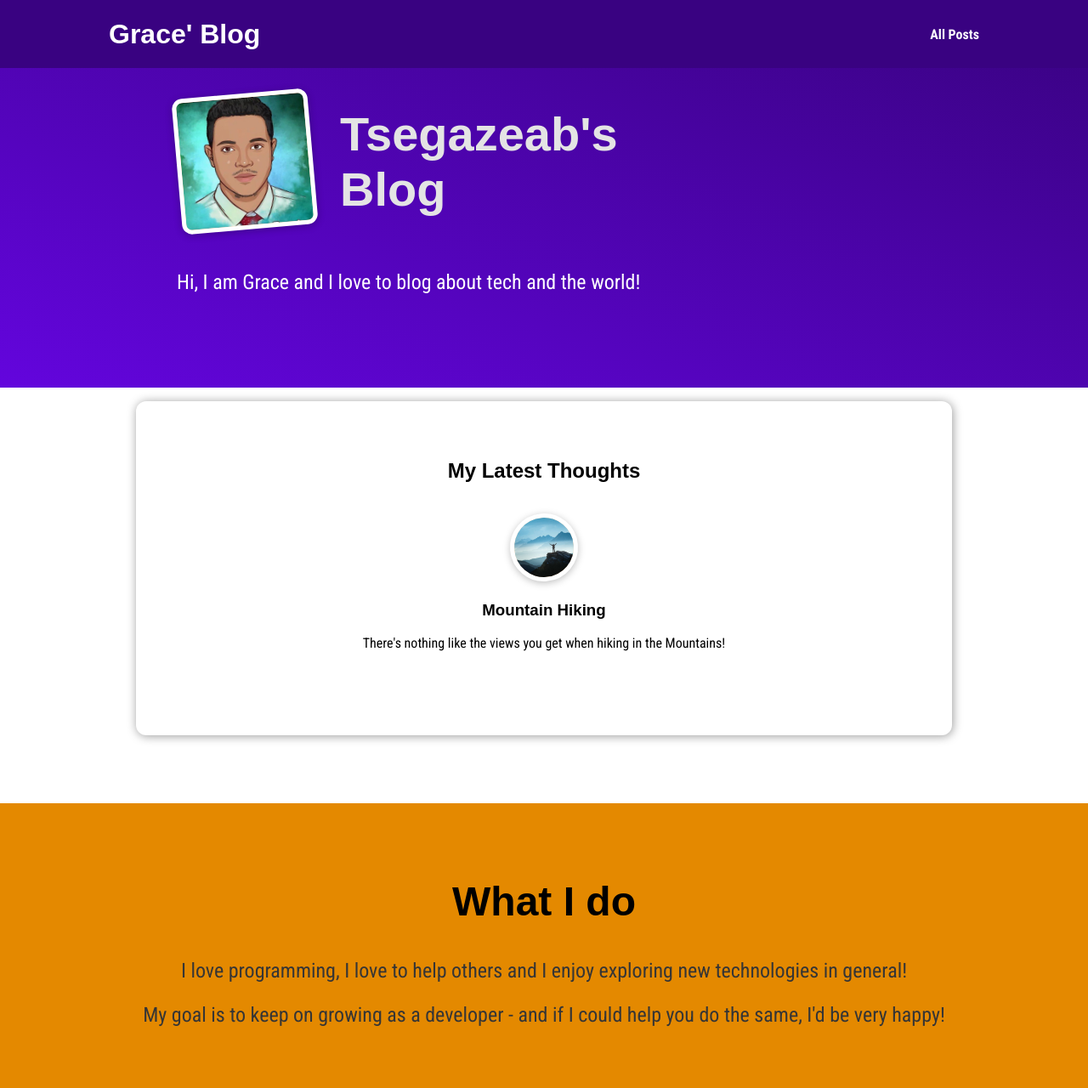
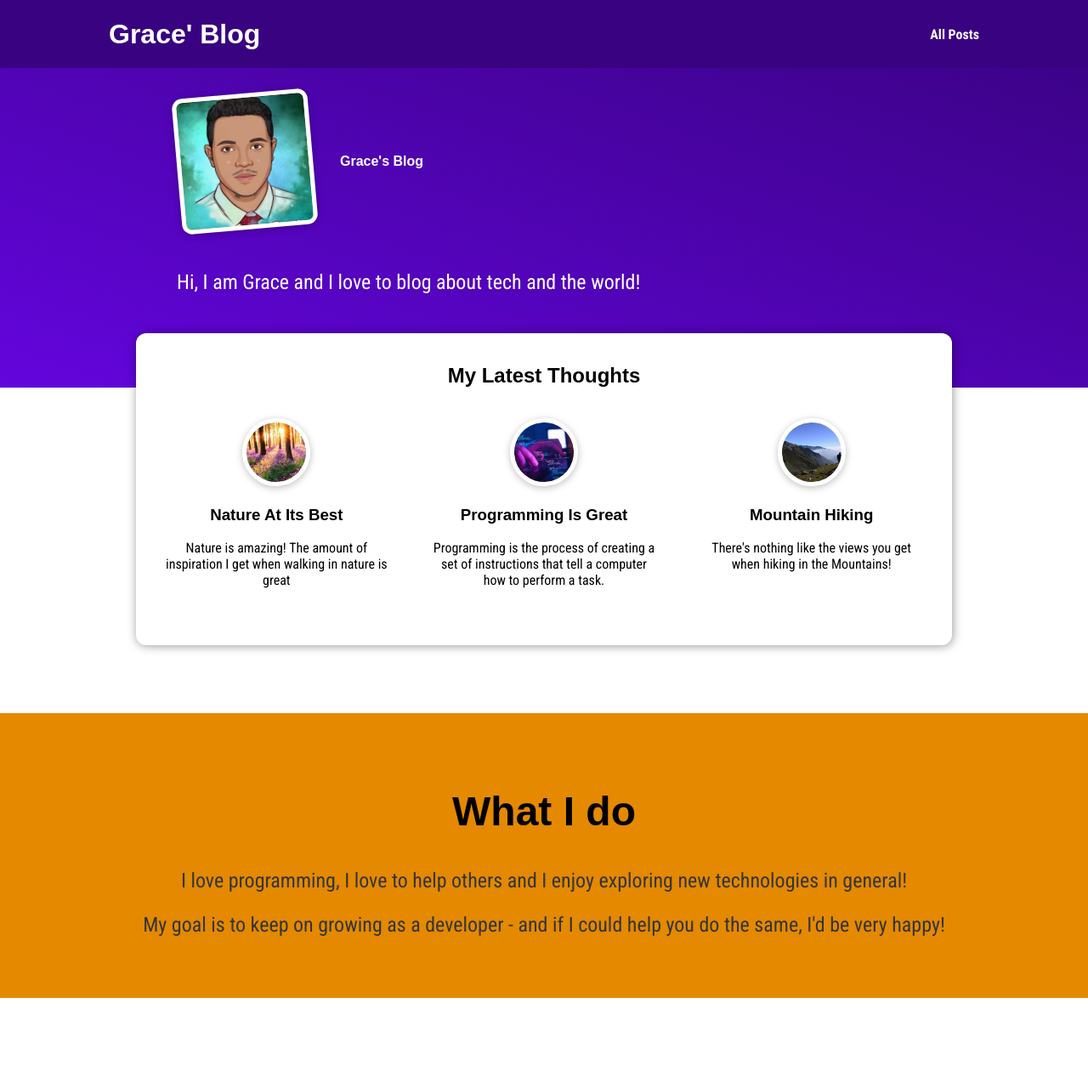
Before and after one commit to Tsega-Get/blog-django, a Django app: page / in a window 1280 px wide. Shown: the whole page at 85% size. After the commit the page ends 1174 px from the top, so only its background shows below. Run offline with Django 3.2, Linux system fonts and the light colour scheme.

Commit message:
Dynamic blog post detail done!

```diff
--- a/blog/static/blog/blogStyle.css
+++ b/blog/static/blog/blogStyle.css
@@ -2,7 +2,7 @@
 
     margin-top: 30px;
     background: linear-gradient(to right top, #6305dd, #390281);
-    padding: 1rem, 12%;
+    padding: 1rem, 20%;
     /* border-radius: 12px; */
 }
 
@@ -34,9 +34,16 @@
 }
 
 #welcome h2 {
-    font-size: 3.5rem;
+    font-size: 1rem;
     margin: 0 0 0 2rem;
-    color: #e4e4e4;
+    color: white;
+    width: 10rem;
+}
+
+#welcome h3 {
+    font-size: 2rem;
+    margin: 0 0 0 2rem;
+    color: white;
     width: 10rem;
 }
 
@@ -48,10 +55,10 @@
 #latest-posts {
     /* margin-top: 400px; */
     background-color: white;
-    padding: 3rem;
+    padding: 1rem;
     border-radius: 12px;
     width: 60rem;
-    margin: -1rem auto 2rem auto;
+    margin: -6rem auto 2rem auto;
     box-shadow: 1px 1px 12px rgba(0, 0, 0, 0.4);
 
 }
--- a/blog/templates/blog/includes/post.html
+++ b/blog/templates/blog/includes/post.html
@@ -1,11 +1,11 @@
 {% load static %}
 <li>
     <article class="post">
-        <a href ="{% url 'posts-detail-page' 'the-mountains'%}">
-            <img src="{% static 'blog/images/mauntain_01.jpg' %}" alt="Mountain Hiking">
-            <div>
-                <h3>Mountain Hiking</h3>
-                <p>There's nothing like the views you get when hiking in the Mountains!</p>
+        <a href ="{% url 'posts-detail-page' post.slug%}">
+            <img src="{% static 'blog/images/'|add:post.image %}" alt="{{post.title}}">
+            <div class="post_content">
+                <h3>{{post.title}}</h3>
+                <p>{{post.excerpt}}</p>
                 <br>
             </div>
         </a>
--- a/blog/templates/blog/index.html
+++ b/blog/templates/blog/index.html
@@ -18,7 +18,7 @@
     <div class="welcomcontent">
     <header>
         <img src="{% static 'blog/images/grace.jpg' %}" alt= "Grace - The Author of this blog"/>
-        <h2> Tsegazeab's Blog </h2>
+        <h2> Grace's Blog </h2>
     </header>
     <p> Hi, I am Grace and I love to blog about tech and the world!</p>
     <br><br>
@@ -27,7 +27,9 @@
 <section id = "latest-posts">
     <h2>My Latest Thoughts</h2>
     <ul>
-     {% include 'blog/includes/post.html' %}
+     {% for post in posts %}
+       {% include 'blog/includes/post.html' %}
+     {% endfor %}
  </ul>
 
 </section>
--- a/blog/urls.py
+++ b/blog/urls.py
@@ -3,6 +3,6 @@ from . import views
 
 urlpatterns = [
     path("", views.starting_page, name="starting-page"),
-    path("posts",views.post, name="posts-page"),
+    path("posts",views.posts, name="posts-page"),
     path("posts/<slug:slug>",views.post_detail,name="posts-detail-page") #/posts/my-first-post
 ]
--- a/blog/views.py
+++ b/blog/views.py
@@ -1,10 +1,87 @@
+from xml.dom.minidom import Identified
 from django.shortcuts import render
+from datetime import date
+
+all_posts = [
+    {
+        "slug": "hike-in-the-mountains",
+        "image":"mountains.jpg",
+        "author":"Grace-get",
+        "date": date(2022,6,24),
+        "title":"Mountain Hiking",
+        "excerpt":"There's nothing like the views you get when hiking in the Mountains!",
+        "content":"""
+            Hiking is the preferred term in Canada and the United States;
+            the term walking is used in these regions for shorter, particularly urban walks.
+            In the United Kingdom and the Republic of Ireland, the word walking describes
+            all forms of walking, whether it is a walk in the park or backpacking in the Alps.
+
+           The word hiking is also often used in the UK, along with rambling (a slightly old-fashioned term),
+           hillwalking, and fell walking (a term mostly used for hillwalking in.
+
+        The term bushwalking is endemic to Australia, having been adopted by the Sydney
+        Bush Walkers club in 1927.
+        Hiking is a long, vigorous walk, usually on trails or footpaths in the countryside.
+        Walking for pleasure developed in Europe during the eighteenth century.[1] Religious
+        pilgrimages have existed much longer but they involve walking long distances for a spiritual
+        purpose associated with specific religions.
+
+        """
+    },
+    {
+        "slug": "Programmin-is-fun",
+        "image":"programming.jpg",
+        "author":"Grace-get",
+        "date": date(2022,6,23),
+        "title":"Programming Is Great",
+        "excerpt":"Programming is the process of creating a set of instructions that tell a computer how to perform a task.",
+        "content":"""
+           Computer programming is the process of performing a particular computation (or more generally, accomplishing a specific computing result), usually by designing and building an executable computer program. Programming involves tasks such as analysis, generating algorithms, profiling algorithms' accuracy and resource consumption, and the implementation of algorithms (usually in a chosen programming language, commonly referred to as coding).
+
+        """
+    },
+    {
+        "slug": "into-the-woods",
+        "image":"woods.jpg",
+        "author":"Tsegazeab",
+        "date": date(2022,6,21),
+        "title":"Nature At Its Best",
+        "excerpt":"Nature is amazing! The amount of inspiration I get when walking in nature is great",
+        "content":"""
+           Over recent years there has been an increasing recognition of the benefits
+           that humans gain from contact with trees and nature. Modern society has
+           changed its relationship with nature. In the space of a single generation
+           children’s play has moved from outdoors to indoors, the iconic backyard has shrunk,
+           parents have become increasingly anxious about children’s safety, working hours and
+           stress levels have risen and technology (especially screens) has encroached into almost
+           all areas of life.
+
+           Just dig into “Can’t Get Out” or “Fell So Hard” and it’s easy to spot the affable hooks
+           and fuzzed-out bass and third-eye winks and fun harmonies that Woods have produced reliably
+           since way back ‘round 2004 (which, in the buzz-buzz world of psych-pop really is a grand
+           achievement, too). But listen carefully, also, to the sound of our (and their) world in transition,
+           the ambient humming of spring peepers behind “Where Do You Go When You Dream.”
+        """
+    },
+]
+def get_date(post):
+    return post['date']
 
 # Create your views here.
 def starting_page(request):
-    return render(request, "blog/index.html")
+    sorted_posts = sorted(all_posts, key=get_date)
+    latest_posts = sorted_posts[-3:]
+    return render(request, "blog/index.html", {
+       "posts":latest_posts
+    })
 
-def post(request):
-    return render(request, "blog/all-posts.html")
+def posts(request):
+    return render(request, "blog/all-posts.html",{
+        "all_posts":all_posts
+    })
+
 def post_detail(request, slug):
-    return render(request, "blog/post-detail.html")
+    identified_posts = next(post for post in all_posts if post['slug']==slug)
+    return render(request, "blog/post-detail.html", {
+        "post" : identified_posts
+    })
```
Also changed, not shown: blog/templates/blog/all-posts.html (+4 -6 lines), blog/templates/blog/post-detail.html (+6 -26 lines), blog/static/blog/images/mountains.jpg (added), blog/static/blog/images/programming.jpg (added), blog/static/blog/images/woods.jpg (added).
